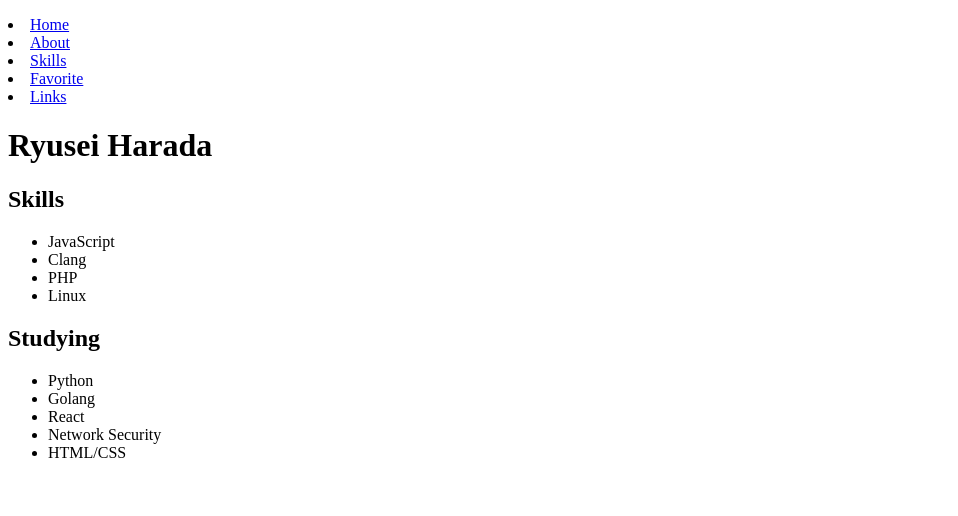
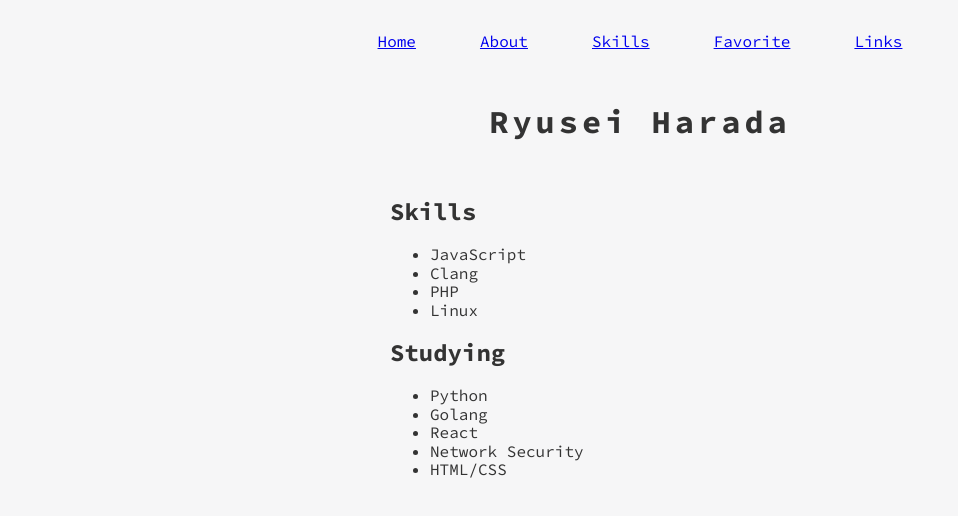
Before and after one commit to myr523/myr523.github.io, a React app: page /skills in a window 1280 px wide. Shown: the top 516 px of the page, without its empty margins (0-958 px from the left). Built offline with nearby package versions, Linux system fonts and the light colour scheme.

Commit message:
Use sass

```diff
--- a/src/main.jsx
+++ b/src/main.jsx
@@ -2,6 +2,8 @@
 import { render as reactRender } from 'react-dom'
 import { AppContainer as HMRContainer } from 'react-hot-loader'
 import App from './routes'
+
+import 'styles/main.scss'
 
 
 /**
--- /dev/null
+++ b/src/styles/_mixins.scss
@@ -0,0 +1,10 @@
+@mixin font-face($family, $path, $weight: normal, $style: normal) {
+  @font-face {
+    font-family: $family;
+    src: url('#{$path}.woff2') format('woff2'),
+         url('#{$path}.woff') format('woff'),
+         url('#{$path}.ttf') format('truetype');
+    font-weight: $weight;
+    font-style: $style;
+  }
+}
--- /dev/null
+++ b/src/styles/_normalize.scss
@@ -0,0 +1,447 @@
+/*! normalize.css v7.0.0 | MIT License | github.com/necolas/normalize.css */
+
+/* Document
+   ========================================================================== */
+
+/**
+ * 1. Correct the line height in all browsers.
+ * 2. Prevent adjustments of font size after orientation changes in
+ *    IE on Windows Phone and in iOS.
+ */
+
+html {
+  line-height: 1.15; /* 1 */
+  -ms-text-size-adjust: 100%; /* 2 */
+  -webkit-text-size-adjust: 100%; /* 2 */
+}
+
+/* Sections
+   ========================================================================== */
+
+/**
+ * Remove the margin in all browsers (opinionated).
+ */
+
+body {
+  margin: 0;
+}
+
+/**
+ * Add the correct display in IE 9-.
+ */
+
+article,
+aside,
+footer,
+header,
+nav,
+section {
+  display: block;
+}
+
+/**
+ * Correct the font size and margin on `h1` elements within `section` and
+ * `article` contexts in Chrome, Firefox, and Safari.
+ */
+
+h1 {
+  font-size: 2em;
+  margin: 0.67em 0;
+}
+
+/* Grouping content
+   ========================================================================== */
+
+/**
+ * Add the correct display in IE 9-.
+ * 1. Add the correct display in IE.
+ */
+
+figcaption,
+figure,
+main { /* 1 */
+  display: block;
+}
+
+/**
+ * Add the correct margin in IE 8.
+ */
+
+figure {
+  margin: 1em 40px;
+}
+
+/**
+ * 1. Add the correct box sizing in Firefox.
+ * 2. Show the overflow in Edge and IE.
+ */
+
+hr {
+  box-sizing: content-box; /* 1 */
+  height: 0; /* 1 */
+  overflow: visible; /* 2 */
+}
+
+/**
+ * 1. Correct the inheritance and scaling of font size in all browsers.
+ * 2. Correct the odd `em` font sizing in all browsers.
+ */
+
+pre {
+  font-family: monospace, monospace; /* 1 */
+  font-size: 1em; /* 2 */
+}
+
+/* Text-level semantics
+   ========================================================================== */
+
+/**
+ * 1. Remove the gray background on active links in IE 10.
+ * 2. Remove gaps in links underline in iOS 8+ and Safari 8+.
+ */
+
+a {
+  background-color: transparent; /* 1 */
+  -webkit-text-decoration-skip: objects; /* 2 */
+}
+
+/**
+ * 1. Remove the bottom border in Chrome 57- and Firefox 39-.
+ * 2. Add the correct text decoration in Chrome, Edge, IE, Opera, and Safari.
+ */
+
+abbr[title] {
+  border-bottom: none; /* 1 */
+  text-decoration: underline; /* 2 */
+  text-decoration: underline dotted; /* 2 */
+}
+
+/**
+ * Prevent the duplicate application of `bolder` by the next rule in Safari 6.
+ */
+
+b,
+strong {
+  font-weight: inherit;
+}
+
+/**
+ * Add the correct font weight in Chrome, Edge, and Safari.
+ */
+
+b,
+strong {
+  font-weight: bolder;
+}
+
+/**
+ * 1. Correct the inheritance and scaling of font size in all browsers.
+ * 2. Correct the odd `em` font sizing in all browsers.
+ */
+
+code,
+kbd,
+samp {
+  font-family: monospace, monospace; /* 1 */
+  font-size: 1em; /* 2 */
+}
+
+/**
+ * Add the correct font style in Android 4.3-.
+ */
+
+dfn {
+  font-style: italic;
+}
+
+/**
+ * Add the correct background and color in IE 9-.
+ */
+
+mark {
+  background-color: #ff0;
+  color: #000;
+}
+
+/**
+ * Add the correct font size in all browsers.
+ */
+
+small {
+  font-size: 80%;
+}
+
+/**
+ * Prevent `sub` and `sup` elements from affecting the line height in
+ * all browsers.
+ */
+
+sub,
+sup {
+  font-size: 75%;
+  line-height: 0;
+  position: relative;
+  vertical-align: baseline;
+}
+
+sub {
+  bottom: -0.25em;
+}
+
+sup {
+  top: -0.5em;
+}
+
+/* Embedded content
+   ========================================================================== */
+
+/**
+ * Add the correct display in IE 9-.
+ */
+
+audio,
+video {
+  display: inline-block;
+}
+
+/**
+ * Add the correct display in iOS 4-7.
+ */
+
+audio:not([controls]) {
+  display: none;
+  height: 0;
+}
+
+/**
+ * Remove the border on images inside links in IE 10-.
+ */
+
+img {
+  border-style: none;
+}
+
+/**
+ * Hide the overflow in IE.
+ */
+
+svg:not(:root) {
+  overflow: hidden;
+}
+
+/* Forms
+   ========================================================================== */
+
+/**
+ * 1. Change the font styles in all browsers (opinionated).
+ * 2. Remove the margin in Firefox and Safari.
+ */
+
+button,
+input,
+optgroup,
+select,
+textarea {
+  font-family: sans-serif; /* 1 */
+  font-size: 100%; /* 1 */
+  line-height: 1.15; /* 1 */
+  margin: 0; /* 2 */
+}
+
+/**
+ * Show the overflow in IE.
+ * 1. Show the overflow in Edge.
+ */
+
+button,
+input { /* 1 */
+  overflow: visible;
+}
+
+/**
+ * Remove the inheritance of text transform in Edge, Firefox, and IE.
+ * 1. Remove the inheritance of text transform in Firefox.
+ */
+
+button,
+select { /* 1 */
+  text-transform: none;
+}
+
+/**
+ * 1. Prevent a WebKit bug where (2) destroys native `audio` and `video`
+ *    controls in Android 4.
+ * 2. Correct the inability to style clickable types in iOS and Safari.
+ */
+
+button,
+html [type="button"], /* 1 */
+[type="reset"],
+[type="submit"] {
+  -webkit-appearance: button; /* 2 */
+}
+
+/**
+ * Remove the inner border and padding in Firefox.
+ */
+
+button::-moz-focus-inner,
+[type="button"]::-moz-focus-inner,
+[type="reset"]::-moz-focus-inner,
+[type="submit"]::-moz-focus-inner {
+  border-style: none;
+  padding: 0;
+}
+
+/**
+ * Restore the focus styles unset by the previous rule.
+ */
+
+button:-moz-focusring,
+[type="button"]:-moz-focusring,
+[type="reset"]:-moz-focusring,
+[type="submit"]:-moz-focusring {
+  outline: 1px dotted ButtonText;
+}
+
+/**
+ * Correct the padding in Firefox.
+ */
+
+fieldset {
+  padding: 0.35em 0.75em 0.625em;
+}
+
+/**
+ * 1. Correct the text wrapping in Edge and IE.
+ * 2. Correct the color inheritance from `fieldset` elements in IE.
+ * 3. Remove the padding so developers are not caught out when they zero out
+ *    `fieldset` elements in all browsers.
+ */
+
+legend {
+  box-sizing: border-box; /* 1 */
+  color: inherit; /* 2 */
+  display: table; /* 1 */
+  max-width: 100%; /* 1 */
+  padding: 0; /* 3 */
+  white-space: normal; /* 1 */
+}
+
+/**
+ * 1. Add the correct display in IE 9-.
+ * 2. Add the correct vertical alignment in Chrome, Firefox, and Opera.
+ */
+
+progress {
+  display: inline-block; /* 1 */
+  vertical-align: baseline; /* 2 */
+}
+
+/**
+ * Remove the default vertical scrollbar in IE.
+ */
+
+textarea {
+  overflow: auto;
+}
+
+/**
+ * 1. Add the correct box sizing in IE 10-.
+ * 2. Remove the padding in IE 10-.
+ */
+
+[type="checkbox"],
+[type="radio"] {
+  box-sizing: border-box; /* 1 */
+  padding: 0; /* 2 */
+}
+
+/**
+ * Correct the cursor style of increment and decrement buttons in Chrome.
+ */
+
+[type="number"]::-webkit-inner-spin-button,
+[type="number"]::-webkit-outer-spin-button {
+  height: auto;
+}
+
+/**
+ * 1. Correct the odd appearance in Chrome and Safari.
+ * 2. Correct the outline style in Safari.
+ */
+
+[type="search"] {
+  -webkit-appearance: textfield; /* 1 */
+  outline-offset: -2px; /* 2 */
+}
+
+/**
+ * Remove the inner padding and cancel buttons in Chrome and Safari on macOS.
+ */
+
+[type="search"]::-webkit-search-cancel-button,
+[type="search"]::-webkit-search-decoration {
+  -webkit-appearance: none;
+}
+
+/**
+ * 1. Correct the inability to style clickable types in iOS and Safari.
+ * 2. Change font properties to `inherit` in Safari.
+ */
+
+::-webkit-file-upload-button {
+  -webkit-appearance: button; /* 1 */
+  font: inherit; /* 2 */
+}
+
+/* Interactive
+   ========================================================================== */
+
+/*
+ * Add the correct display in IE 9-.
+ * 1. Add the correct display in Edge, IE, and Firefox.
+ */
+
+details, /* 1 */
+menu {
+  display: block;
+}
+
+/*
+ * Add the correct display in all browsers.
+ */
+
+summary {
+  display: list-item;
+}
+
+/* Scripting
+   ========================================================================== */
+
+/**
+ * Add the correct display in IE 9-.
+ */
+
+canvas {
+  display: inline-block;
+}
+
+/**
+ * Add the correct display in IE.
+ */
+
+template {
+  display: none;
+}
+
+/* Hidden
+   ========================================================================== */
+
+/**
+ * Add the correct display in IE 10-.
+ */
+
+[hidden] {
+  display: none;
+}
--- /dev/null
+++ b/src/styles/main.scss
@@ -0,0 +1,54 @@
+@import './mixins.scss';
+@import './normalize.scss';
+@import url('https://fonts.googleapis.com/css?family=Source+Code+Pro:400,700');
+
+html {
+  width: 80%;
+  margin: 0 auto;
+  max-width: 800px;
+  // margin-right: auto;
+  // margin-left: auto;
+}
+
+body {
+  background: #f6f6f7;
+  box-sizing: border-box;
+  color: #333;
+  font-family: 'Source Code Pro';
+}
+
+.container {
+  width: 500px;
+  margin-right: auto;
+  margin-left: auto;
+  padding: 1em 1em 1em 1em;
+}
+
+
+.flex {
+  display: inline;
+  padding: 1em 2em;
+  // letter-spacing: 0.225em;
+}
+
+.Navigation {
+  display: flex;
+  padding: 1em 1em 1em 1em;
+  justify-content: center; /*左右中央揃え*/
+  align-items: center;     /*上下中央揃え*/
+}
+
+.Header {
+  display: inline !important ;
+  text-align: center !important ;
+}
+
+.name {
+  letter-spacing: 0.125em;
+}
+
+.skills {
+  .skills-prop {
+
+  }
+}
```
